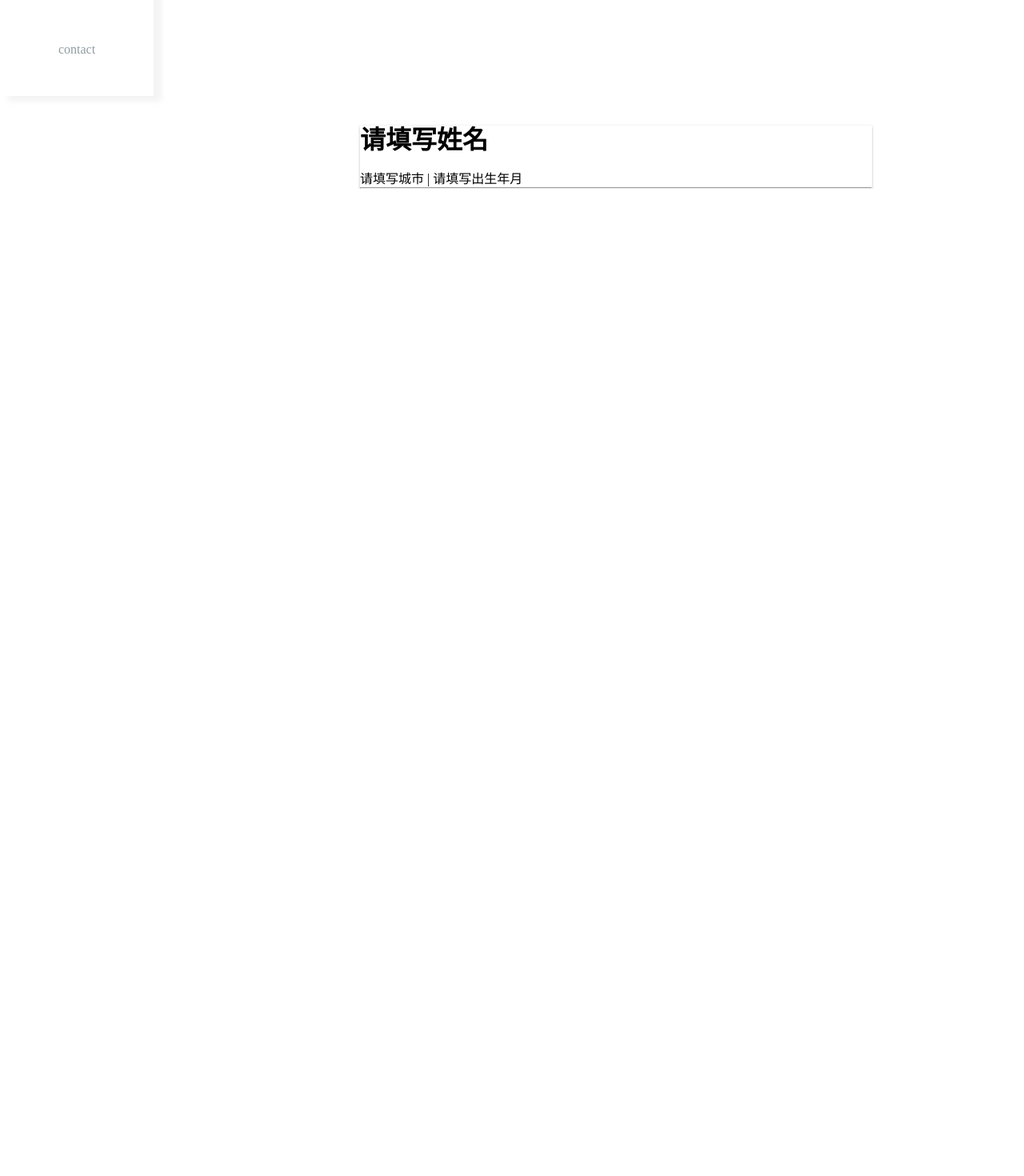
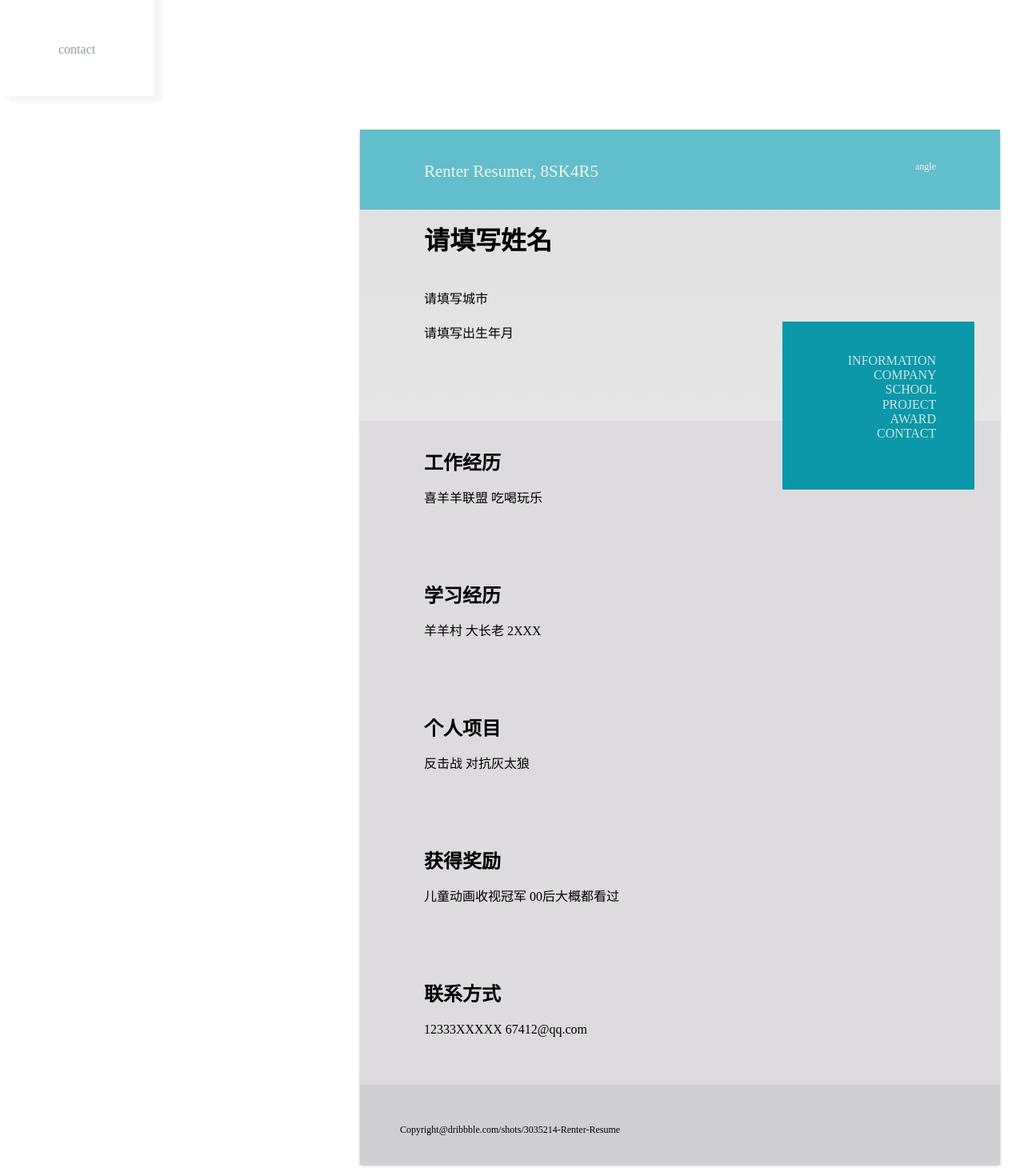
Before and after one commit to nciilin/Resumer, a Vue app: page / in a window 1280 px wide. Shown: the part 838-2308 px from the top of the page at 80% size. Before the commit the page ends 1074 px from the top, so only its background shows below. Built offline with nearby package versions, Linux system fonts and the light colour scheme.

Commit message:
增加显示内容CSS

```diff
--- a/index.html
+++ b/index.html
@@ -5,7 +5,7 @@
   <meta charset="utf-8">
   <meta name="viewport" content="width=device-width,initial-scale=1.0">
   <title>vue</title>
-  <script src="//at.alicdn.com/t/font_1357396_jqqg5901ub.js"></script>
+  <script src="//at.alicdn.com/t/font_1357396_5s4fmz5vats.js"></script>
 </head>
 
 <body>
--- a/src/App.vue
+++ b/src/App.vue
@@ -31,11 +31,11 @@ export default {
       previewMode: false,
       resume: {
         profile: { name: "", city: "", birth: "" },
-        workHistory: [{ company: "", content: "" }],
-        education: [{ school: "", degree: "", duration: "" }],
-        projects: [{ name: "", content: "" }],
-        awards: [{ name: "", content: "" }],
-        contacts: [{ contact: "", content: "" }]
+        workHistory: [{ company: "喜羊羊联盟", content: "吃喝玩乐" }],
+        education: [{ school: "羊羊村", degree: "大长老", duration: "2XXX" }],
+        projects: [{ name: "反击战", content: "对抗灰太狼" }],
+        awards: [{ name: "儿童动画收视冠军", content: "00后大概都看过" }],
+        contacts: [{ phone: "12333XXXXX", email: "67412@qq.com" }]
       }
     };
   },
@@ -77,18 +77,13 @@ export default {
     margin-top: 16px;
   }
 }
-
 .previewMode > #leftBar {
   display: none;
 }
 .previewMode #search {
   display: none;
 }
-.previewMode #preview {
-  max-width: 800px;
-  margin: 40px 400px;
-  background: #ddd;
-}
+
 #exitPreview {
   display: none;
   width: 84px;
--- a/src/components/ContactEditor.vue
+++ b/src/components/ContactEditor.vue
@@ -2,12 +2,12 @@
   <div>
     <h2>联系方式</h2>
     <el-form>
-      <div class="container" v-for="(contactMessage, index) in contacts">
+      <div class="container" v-for="(contact, index) in contacts">
         <el-form-item label="手机">
-          <el-input v-model="contactMessage.contact"></el-input>
+          <el-input v-model="contact.phone"></el-input>
         </el-form-item>
         <el-form-item label="邮箱">
-          <el-input v-model="contactMessage.content"></el-input>
+          <el-input v-model="contact.email"></el-input>
         </el-form-item>
         <button class="remove" v-on:click="removeContactHistory(index)">
           <svg class="icon" aria-hidden="true">
@@ -31,8 +31,8 @@ export default {
   methods: {
     addContactHistory() {
       this.contacts.push({
-        name: "",
-        content: ""
+        phone: "",
+        email: ""
       });
     },
     removeContactHistory(index) {
--- a/src/components/ResumePreview.vue
+++ b/src/components/ResumePreview.vue
@@ -1,17 +1,57 @@
 <template>
   <div class="ResumePreview">
-    <h1>{{resume.profile.name || '请填写姓名'}}</h1>
-    <p>{{resume.profile.city || '请填写城市'}} | {{resume.profile.birth || '请填写出生年月'}}</p>
-    <hr />
-    <section v-if="filter(resume.projects).length > 0">
-      <h2>项目</h2>
+    <header class="ContentShow clearfix">
+      <p class="ContentTitle">
+        Renter Resumer, 8SK4R5
+        <span class="ContentAngle">angle</span>
+      </p>
+    </header>
+    <main class="ResumeProfileShow">
+      <h1 class="ProfileTitle">{{resume.profile.name || '请填写姓名'}}</h1>
+      <p class="ProfileCity">{{resume.profile.city || '请填写城市'}}</p>
+      <p class="ProfileBirth">{{resume.profile.birth || '请填写出生年月'}}</p>
+      <div class="StickyNotes">
         <ul>
-        <li v-for="project in filter(resume.projects)">
-          {{project.name}}
-          {{project.content}}
+          <li>
+            INFORMATION
+            <svg class="icon">
+              <use xlink:href="#icon-dagou" />
+            </svg>
+          </li>
+          <li>
+            COMPANY
+            <svg class="icon">
+              <use xlink:href="#icon-dagou" />
+            </svg>
+          </li>
+          <li>
+            SCHOOL
+            <svg class="icon">
+              <use xlink:href="#icon-dagou" />
+            </svg>
+          </li>
+          <li>
+            PROJECT
+            <svg class="icon">
+              <use xlink:href="#icon-dagou" />
+            </svg>
+          </li>
+          <li>
+            AWARD
+            <svg class="icon">
+              <use xlink:href="#icon-dagou" />
+            </svg>
+          </li>
+          <li>
+            CONTACT
+            <svg class="icon">
+              <use xlink:href="#icon-dagou" />
+            </svg>
           </li>
         </ul>
-    </section>
+      </div>
+    </main>
+    <footer class="ResumeDetail">
       <section v-if="filter(resume.workHistory).length > 0">
         <h2>工作经历</h2>
         <ul>
@@ -32,7 +72,7 @@
         </ul>
       </section>
       <section v-if="filter(resume.projects).length > 0">
-      <h2>项目经历</h2>
+        <h2>个人项目</h2>
         <ul>
           <li v-for="project in filter(resume.projects)">
             {{project.name}}
@@ -53,11 +93,20 @@
         <h2>联系方式</h2>
         <ul>
           <li v-for="contact in filter(resume.contacts)">
-          {{contact.name}}
-          {{contact.content}}
+            {{contact.phone}}
+            {{contact.email}}
           </li>
         </ul>
       </section>
+    </footer>
+    <div class="ResumeFooter">
+      <p class="Copyright clearfix">
+        Copyright@dribbble.com/shots/3035214-Renter-Resume
+        <svg class="icon">
+          <use xlink:href="#icon-table" />
+        </svg>
+      </p>
+    </div>
   </div>
 </template>
 
@@ -83,12 +132,92 @@ export default {
 </script>
 
 <style lang="scss">
+.clearfix {
+  content: "";
+  display: block;
+  clear: both;
+}
 .ResumePreview {
-  background: #ffffff;
+  width: 800px;
+  min-height: 800px;
   box-shadow: 0 1px 3px 0 rgba(0, 0, 0, 0.25);
-  section {
+  position: relative;
+  .ContentShow {
+    .ContentTitle {
+      float: left;
+      width: 800px;
+      height: 100px;
+      background: #62becb;
+      color: #f4f4e9;
+      padding: 40px 80px;
+      font-size: 21px;
+    }
+    .ContentAngle {
+      float: right;
+      font-size: 12px;
+    }
+  }
+  .ResumeProfileShow {
+    background: linear-gradient(
+      to bottom,
+      rgba(224, 223, 225, 1) 0%,
+      rgba(229, 229, 229, 1) 100%
+    );
+    margin-top: 26px;
+    padding: 100px 80px;
+
+    .ProfileTitle {
+      font-family: inherit;
+    }
+    .ProfileCity {
+      padding-top: 24px;
+    }
+    .ProfileBirth {
+      padding-top: 24px;
+    }
+    .StickyNotes {
+      width: 240px;
+      height: 210px;
+      background: #0b98a8;
+      position: absolute;
+      top: 240px;
+      right: 32px;
       ul {
         list-style: none;
+        padding: 40px 0;
+        li {
+          text-align: right;
+          color: #d6e3e6;
+          padding-right: 28px;
+          .icon {
+            fill: white;
+            font-size: 16px;
+          }
+        }
+      }
+    }
+  }
+  .ResumeDetail {
+    section {
+      background: #dedbde;
+      padding: 40px 80px;
+      ul {
+        list-style: none;
+        padding: 20px 0;
+      }
+    }
+  }
+  .ResumeFooter {
+    width: 100%;
+    height: 100px;
+    background: #cfcfd1;
+    .Copyright {
+      padding: 50px;
+      font-size: 12px;
+      .icon {
+        font-size: 18px;
+        float: right;
+      }
     }
   }
 }
```
Also changed, not shown: src/components/ResumeLeftBar.vue (+5 -13 lines), src/components/WorkHistoryEditor.vue (line endings or trailing spaces), 10 other files (tests, documents, lock files or other folders). Lines whose indentation alone changed are shown as unchanged.
